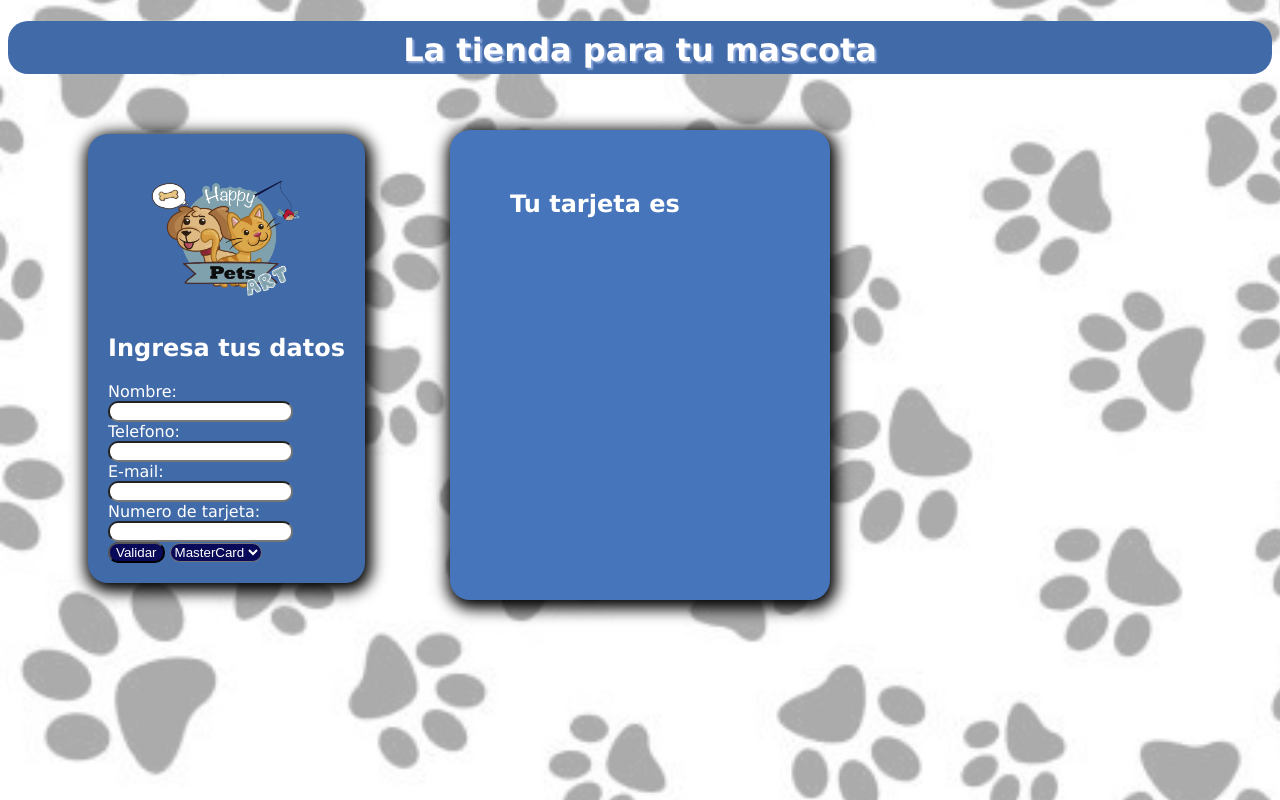
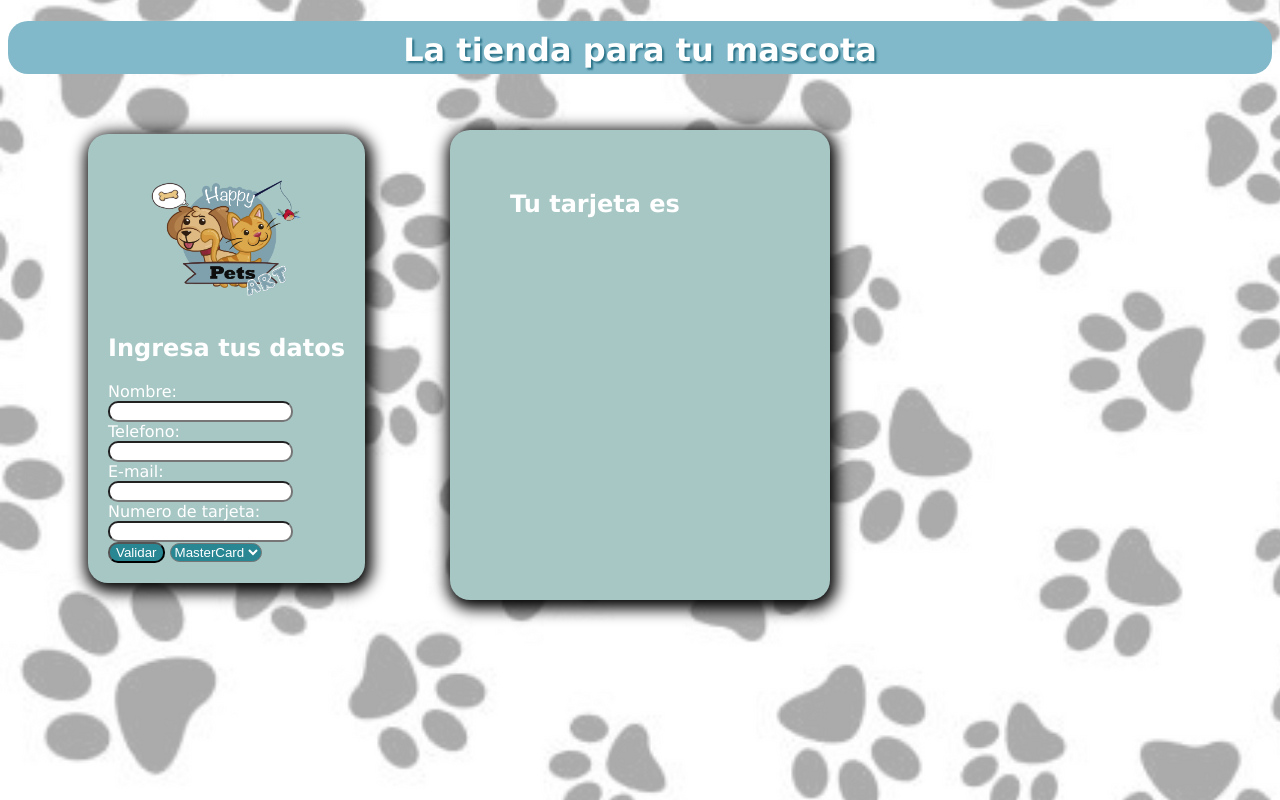
Before and after one commit to Laboratoria/BOG002-card-validation, a website with bundled scripts: page src/index.html in a window 1280 px wide. Built offline with nearby package versions, Linux system fonts and the light colour scheme.

Commit message:
funciónAlgoritmoclick

```diff
--- a/package.json
+++ b/package.json
@@ -3,7 +3,7 @@
   "version": "1.0.0",
   "main": "src/index.html",
   "license": "MIT",
-  "scripts": {
+   "scripts": {
     "htmlhint": "htmlhint src/*.html test/*.html",
     "eslint": "eslint --ext .js src/ test/",
     "pretest": "npm run eslint && npm run htmlhint",
--- a/src/index.js
+++ b/src/index.js
@@ -1,4 +1,5 @@
-import validator from './validator.js';
+import validator from './validator.js'
+
 
 console.log(validator);
 
@@ -16,13 +17,11 @@ console.log ('resultado -->' , reverseCardNumber);
 let botonValidar = document.getElementById("validate");
 botonValidar.onclick = darClick;
 
+function darClick(){
+    let IngresarNumeroTar= document.getElementById("numeroDeTarjeta").value;
+    console.log(IngresarNumeroTar);
 
-
- function darClick(){
-    let IngresarNumero= document.getElementById("numeroDeTarjeta").value;
-    console.log(nombre);
-
-  }
+}
 
 
 
--- a/src/style.css
+++ b/src/style.css
@@ -3,7 +3,7 @@ body{
 
 }
 h1{
-    background-color:rgb(65, 106, 168);
+    background-color:rgb(129, 185, 202);
     display: block;
     padding: 10px 20px 5px 20px;
     color:rgb(255, 255, 255);
@@ -11,7 +11,7 @@ h1{
     font-family:'Lucida Sans', 'Lucida Sans Regular', 'Lucida Grande', 'Lucida Sans Unicode', Geneva, Verdana, sans-serif;
     margin: 30px 10px 30px 10 px;
     border-radius:20px;
-    text-shadow:2px 2px 2px  rgb(146, 173, 223);
+    text-shadow:2px 2px 2px  rgb(39, 112, 134);
 
 }
 img{
@@ -21,7 +21,7 @@ img{
      }
 
 div1{
-    background-color:rgb(65, 106, 168);
+    background-color:#A7C7C5;
     display: inline-block;
     padding: 20px;
     margin:38px 80px 50px 80px;
@@ -34,13 +34,13 @@ div1{
 
 form input{
     display:block;
-    color:rgb(9, 9, 90);
+    color:rgb(39, 112, 134);
     border-radius: 10px;
 }
 
 
 div2{
-    background-color:rgb(70, 117, 187);
+    background-color:#A7C7C5;
     display:inline-block;
     position: absolute; top:130px; left:450px; right:450px; bottom:200px;
     padding: 40px 60px 60px 60px;
@@ -52,7 +52,7 @@ div2{
      }
 
 select, button{
-    background-color:rgb(9, 9, 90);
+    background-color:rgb(41, 135, 148);
     color:rgb(255, 255, 255);
     border-radius: 10px;
     }
--- a/src/validator.js
+++ b/src/validator.js
@@ -63,7 +63,7 @@ function luhnAlgorithm(numero){
   let resultadoSuma = 0;
 
   for (let i = 0; i < reverseArrayNumber.length; i++){
-      resultadoSuma = resultadoSuma + Number(reverseArrayNumber[i]); // 6,5,6
+     resultadoSuma = resultadoSuma + Number(reverseArrayNumber[i]); // 6,5,6
 
 
   }
```
Also changed, not shown: src/ejemplos.js (deleted, +0 -9 lines).
